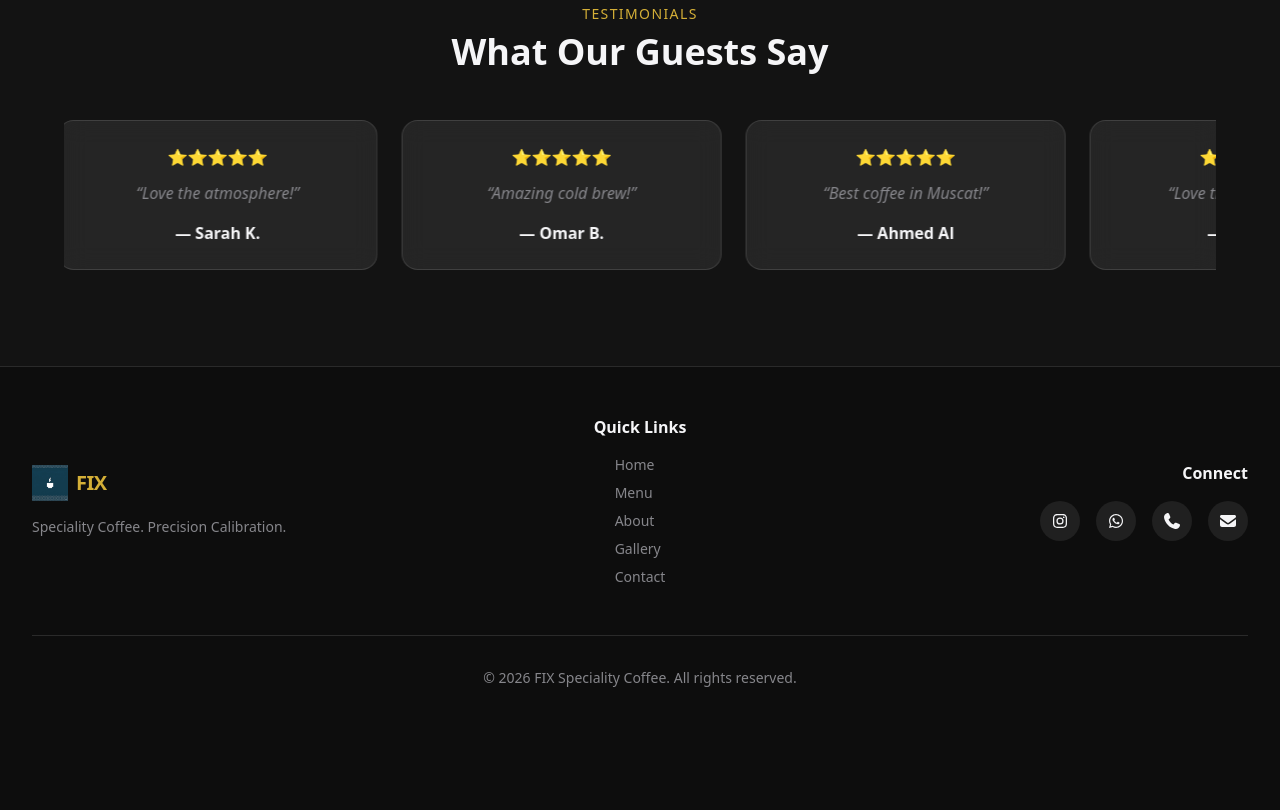
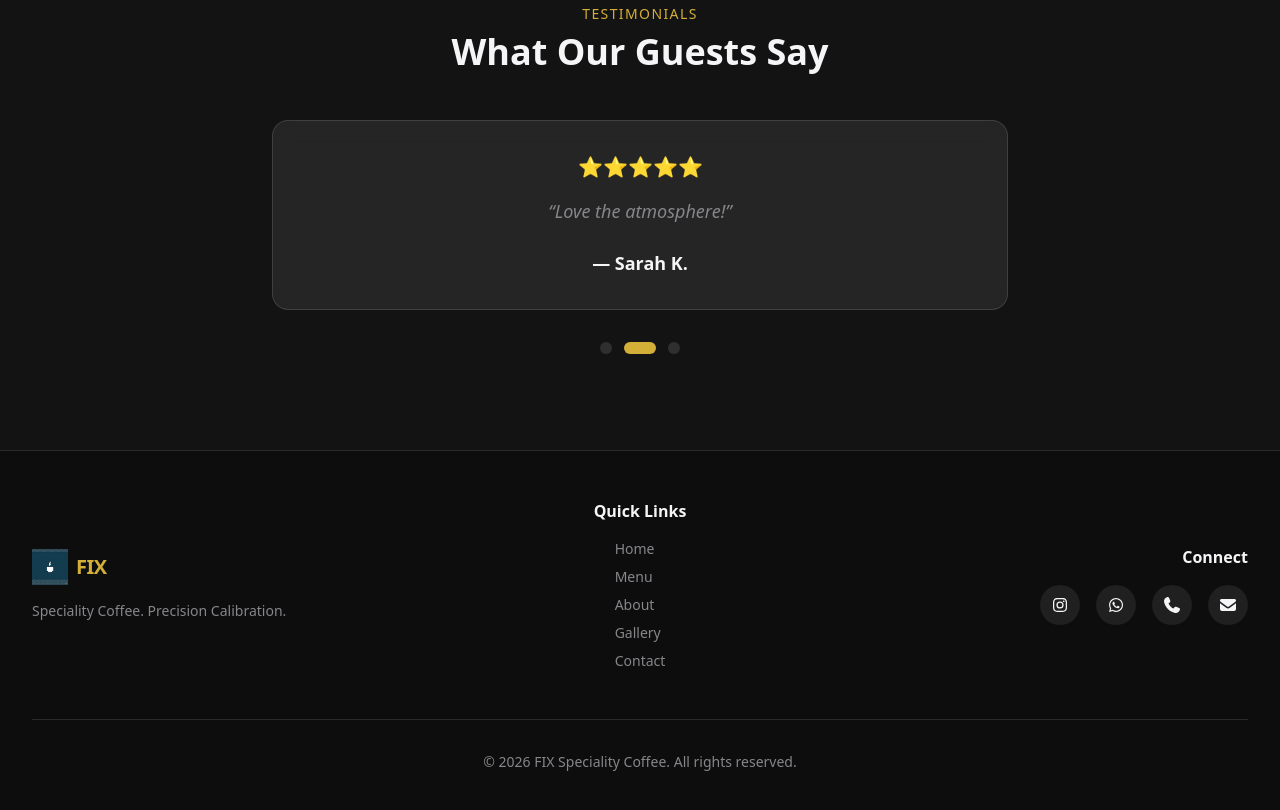
Before and after one commit to Ahmad-hue-hue/Fix.Om, a Next.js app in the folder fix-om/: page / in a window 1280 px wide. Shown: the part 1200-2010 px from the top of the page. Before the commit the page ends 1936 px from the top, so only its background shows below. Built offline with nearby package versions, Linux system fonts and the light colour scheme.

Commit message:
feat: convert testimonials to slideshow with pagination dots

```diff
--- a/fix-om/app/page.tsx
+++ b/fix-om/app/page.tsx
@@ -1,6 +1,7 @@
 "use client";
 
-import { motion } from "framer-motion";
+import { useState, useEffect } from "react";
+import { motion, AnimatePresence } from "framer-motion";
 import Link from "next/link";
 import Image from "next/image";
 import { Header } from "@/components/layout/header";
@@ -25,6 +26,15 @@ export default function Home() {
     { name: "Sarah K.", text: "Love the atmosphere!", textArabic: "أحب الأجواء!", rating: "⭐⭐⭐⭐⭐" },
     { name: "Omar B.", text: "Amazing cold brew!", textArabic: "كولد برو مدهش!", rating: "⭐⭐⭐⭐⭐" },
   ];
+
+  const [currentTestimonial, setCurrentTestimonial] = useState(0);
+
+  useEffect(() => {
+    const interval = setInterval(() => {
+      setCurrentTestimonial((prev) => (prev + 1) % testimonials.length);
+    }, 4000);
+    return () => clearInterval(interval);
+  }, [testimonials.length]);
 
   const containerVariants = {
     hidden: { opacity: 0 },
@@ -220,23 +230,36 @@ export default function Home() {
               <h2 className="text-2xl md:text-4xl font-bold text-bone">{language === "en" ? "What Our Guests Say" : "ماذا يقول عملاؤنا"}</h2>
             </motion.div>
 
-            <motion.div className="flex gap-6 overflow-hidden" initial={{ opacity: 0 }} whileInView={{ opacity: 1 }} viewport={{ once: true }}>
-              <motion.div className="flex gap-6" animate={{ x: [0, -1200] }} transition={{ repeat: Infinity, duration: 20, ease: "linear" }}>
-                {testimonials.map((t, i) => (
-                  <motion.div key={`t1-${i}`} className="glass rounded-2xl p-6 text-center w-80 flex-shrink-0" whileHover={{ y: -5 }}>
-                    <div className="text-gold mb-3">{t.rating}</div>
-                    <p className="text-subtext mb-4 italic">&#8220;{language === "en" ? t.text : t.textArabic}&#8221;</p>
-                    <p className="text-bone font-semibold">— {t.name}</p>
+            <motion.div className="max-w-3xl mx-auto px-4" initial={{ opacity: 0 }} whileInView={{ opacity: 1 }} viewport={{ once: true }}>
+              <div className="relative overflow-hidden">
+                <AnimatePresence mode="wait">
+                  <motion.div
+                    key={currentTestimonial}
+                    initial={{ opacity: 0, x: 100 }}
+                    animate={{ opacity: 1, x: 0 }}
+                    exit={{ opacity: 0, x: -100 }}
+                    transition={{ duration: 0.5 }}
+                    className="glass rounded-2xl p-8 text-center"
+                  >
+                    <div className="text-gold mb-4 text-xl">{testimonials[currentTestimonial].rating}</div>
+                    <p className="text-subtext text-lg mb-6 italic">&#8220;{language === "en" ? testimonials[currentTestimonial].text : testimonials[currentTestimonial].textArabic}&#8221;</p>
+                    <p className="text-bone font-semibold text-lg">— {testimonials[currentTestimonial].name}</p>
                   </motion.div>
+                </AnimatePresence>
+              </div>
+
+              <div className="flex justify-center gap-3 mt-8">
+                {testimonials.map((_, index) => (
+                  <button
+                    key={index}
+                    onClick={() => setCurrentTestimonial(index)}
+                    className={`w-3 h-3 rounded-full transition-all duration-300 ${
+                      index === currentTestimonial ? "bg-gold w-8" : "bg-glass-border hover:bg-gold/50"
+                    }`}
+                    aria-label={`Go to testimonial ${index + 1}`}
+                  />
                 ))}
-                {testimonials.map((t, i) => (
-                  <motion.div key={`t2-${i}`} className="glass rounded-2xl p-6 text-center w-80 flex-shrink-0" whileHover={{ y: -5 }}>
-                    <div className="text-gold mb-3">{t.rating}</div>
-                    <p className="text-subtext mb-4 italic">&#8220;{language === "en" ? t.text : t.textArabic}&#8221;</p>
-                    <p className="text-bone font-semibold">— {t.name}</p>
-                  </motion.div>
-                ))}
-              </motion.div>
+              </div>
             </motion.div>
           </div>
         </section>
```
